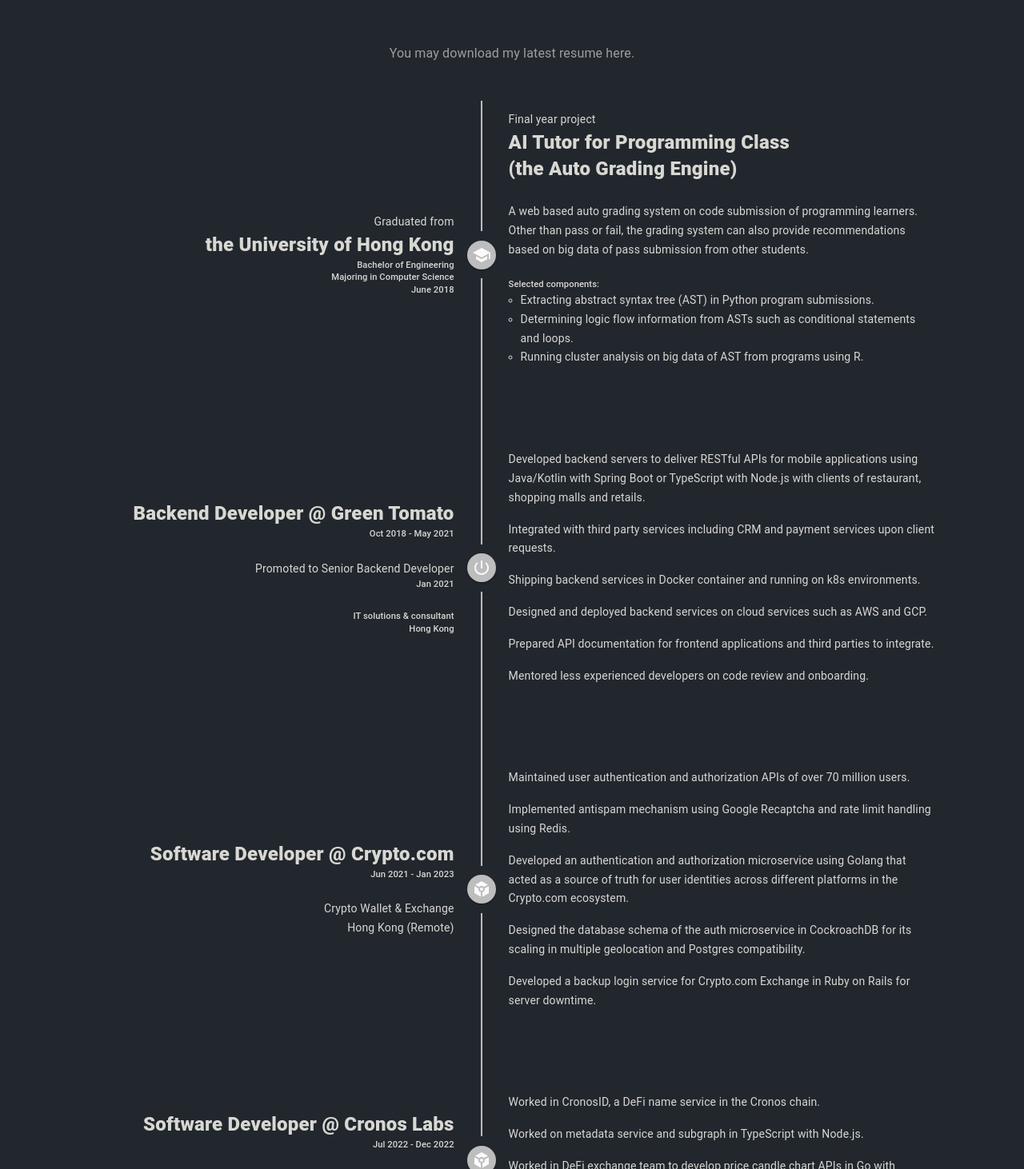
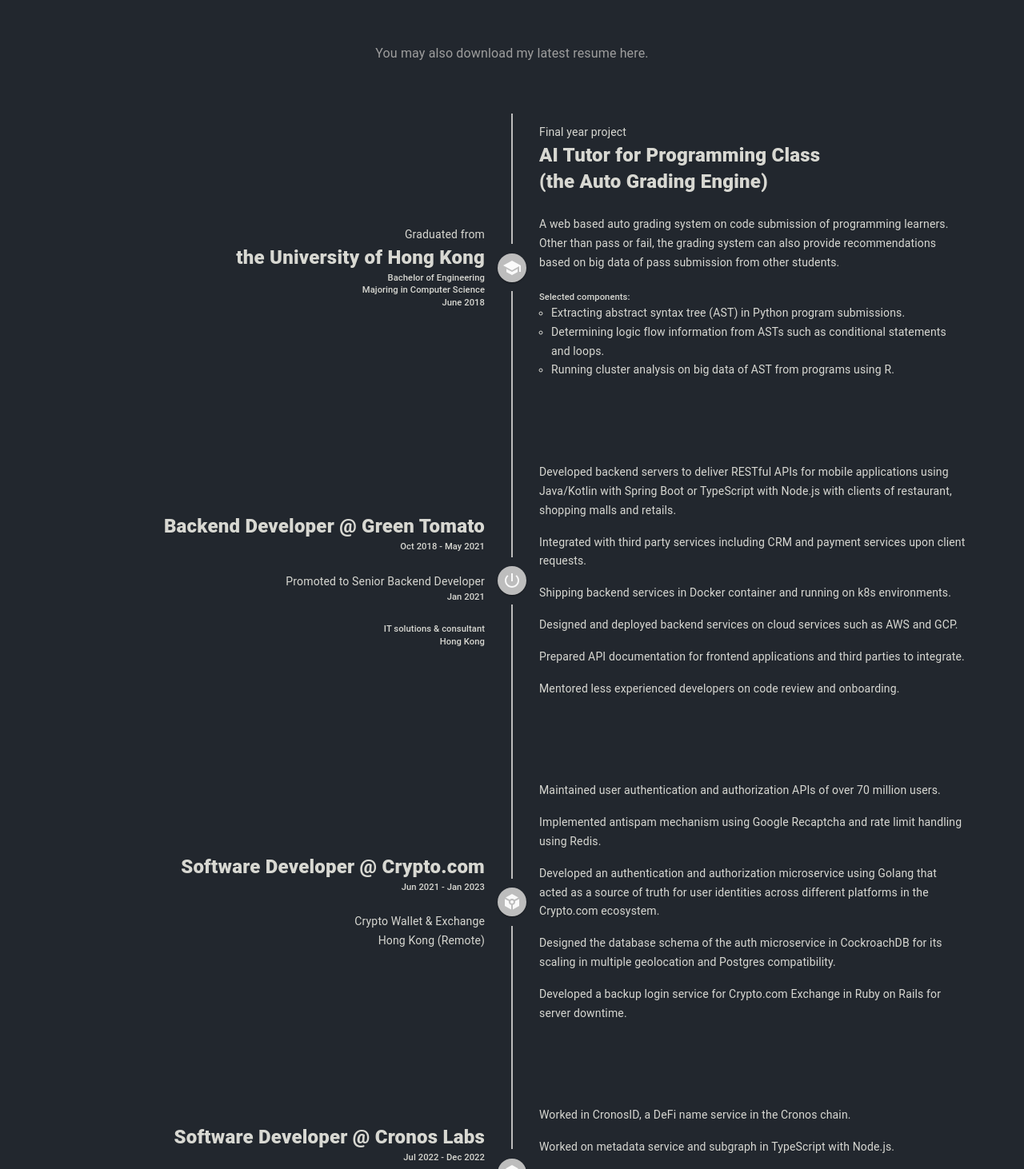
Before and after one commit to lad338/lad338.github.io, a React (Create React App) app: page / in a window 1280 px wide. Shown: the part 1348-2810 px from the top of the page at 80% size. Built offline with nearby package versions, Linux system fonts and the light colour scheme.

Commit message:
add resume cards for smaller screens

```diff
--- a/src/App.tsx
+++ b/src/App.tsx
@@ -79,7 +79,7 @@
     <ThemeProvider theme={theme}>
       <Box className="App">
         <CssBaseline />
-        {<AppBarContainer content={<Core />} />}
+        {<AppBarContainer children={<Core />} />}
       </Box>
     </ThemeProvider>
   )
--- a/src/features/appBar/AppBarContainer.tsx
+++ b/src/features/appBar/AppBarContainer.tsx
@@ -7,12 +7,12 @@
     <Box className="app-bar-container">
       <>
         <AppBarCustomised />
-        {props.content}
+        {props.children}
       </>
     </Box>
   )
 }
 
 type Props = {
-  content: React.ReactNode
+  children: React.ReactNode
 }
--- a/src/features/resume/CDCOppositeContent.tsx
+++ b/src/features/resume/CDCOppositeContent.tsx
@@ -4,11 +4,11 @@
 export const CDCOppositeContent: React.FC = () => {
   return (
     <>
-      <Typography variant="subtitle1">
+      <Typography variant="subtitle1" marginTop={3}>
         Software Developer @ Crypto.com
       </Typography>
       <Typography variant="subtitle2">Jun 2021 - Jan 2023</Typography>
-      <Typography variant="body2" marginTop={3}>
+      <Typography variant="body2" marginTop={3} marginBottom={3}>
         Crypto Wallet & Exchange
         <br />
         Hong Kong (Remote)
--- a/src/features/resume/CronosOppositeContent.tsx
+++ b/src/features/resume/CronosOppositeContent.tsx
@@ -4,11 +4,11 @@
 export const CronosOppositeContent: React.FC = () => {
   return (
     <>
-      <Typography variant="subtitle1">
+      <Typography variant="subtitle1" marginTop={3}>
         Software Developer @ Cronos Labs
       </Typography>
       <Typography variant="subtitle2">Jul 2022 - Dec 2022</Typography>
-      <Typography variant="body2" marginTop={3}>
+      <Typography variant="body2" marginTop={3} marginBottom={3}>
         DeFi applications on Cronos chain
         <br />
         Hong Kong (Remote)
--- a/src/features/resume/GTOppositeContent.tsx
+++ b/src/features/resume/GTOppositeContent.tsx
@@ -4,7 +4,7 @@
 export const GTOppositeContent: React.FC = () => {
   return (
     <>
-      <Typography variant="subtitle1">
+      <Typography variant="subtitle1" marginTop={3}>
         Backend Developer @ Green Tomato
       </Typography>
       <Typography variant="subtitle2">Oct 2018 - May 2021</Typography>
@@ -12,7 +12,7 @@
         Promoted to Senior Backend Developer
       </Typography>
       <Typography variant="subtitle2">Jan 2021</Typography>
-      <Typography variant="subtitle2" marginTop={3}>
+      <Typography variant="subtitle2" marginTop={3} marginBottom={3}>
         IT solutions & consultant
         <br />
         Hong Kong
--- /dev/null
+++ b/src/features/resume/ResumeCard.tsx
@@ -0,0 +1,19 @@
+import { Card } from '@mui/material'
+import React, { ReactElement } from 'react'
+import Box from '@mui/material/Box'
+
+export const ResumeCard: React.FC<Props> = (props) => {
+  return (
+    <Box sx={{ minWidth: '75dvw', textAlign: 'left', my: 2 }}>
+      <Card variant="elevation">
+        <Box marginX={2} marginY={1}>
+          {props.children}
+        </Box>
+      </Card>
+    </Box>
+  )
+}
+
+type Props = {
+  children: ReactElement
+}
--- /dev/null
+++ b/src/features/resume/ResumeCardList.tsx
@@ -0,0 +1,54 @@
+import React from 'react'
+import Box from '@mui/material/Box'
+import { ResumeCard } from './ResumeCard'
+import { CDCOppositeContent } from './CDCOppositeContent'
+import { CDCContent } from './CDCContent'
+import { CronosOppositeContent } from './CronosOppositeContent'
+import { CronosContent } from './CronosContent'
+import { GTOppositeContent } from './GTOppositeContent'
+import { GTContent } from './GTContent'
+import { UniversityOppositeContent } from './UniversityOppositeContent'
+import { UniversityContent } from './UniversityContent'
+
+export const ResumeCardList: React.FC = () => {
+  return (
+    <Box
+      sx={{ width: '96vw', margin: 'auto' }}
+      display={{ xs: 'flex', md: 'none' }}
+      flexDirection="column"
+    >
+      <ResumeCard
+        children={
+          <>
+            <CDCOppositeContent />
+            <CDCContent />
+          </>
+        }
+      />
+      <ResumeCard
+        children={
+          <>
+            <CronosOppositeContent />
+            <CronosContent />
+          </>
+        }
+      />
+      <ResumeCard
+        children={
+          <>
+            <GTOppositeContent />
+            <GTContent />
+          </>
+        }
+      />
+      <ResumeCard
+        children={
+          <>
+            <UniversityOppositeContent />
+            <UniversityContent />
+          </>
+        }
+      />
+    </Box>
+  )
+}
--- a/src/features/resume/ResumeText.tsx
+++ b/src/features/resume/ResumeText.tsx
@@ -16,7 +16,7 @@
         Resume
       </Typography>
       <Typography color="grey.500">
-        You may download my latest resume here.
+        You may also download my latest resume here.
       </Typography>
     </Box>
   )
--- a/src/features/resume/ResumeTimeline.tsx
+++ b/src/features/resume/ResumeTimeline.tsx
@@ -12,10 +12,15 @@
 import { CDCContent } from './CDCContent'
 import { CronosOppositeContent } from './CronosOppositeContent'
 import { CronosContent } from './CronosContent'
+import Box from '@mui/material/Box'
 
 export const ResumeTimeline: React.FC = () => {
   return (
-    <Timeline sx={{ width: '94vw' }}>
+    <Box
+      sx={{ width: '94vw', margin: 'auto' }}
+      display={{ xs: 'none', md: 'flex' }}
+    >
+      <Timeline>
         <ResumeTimelineItem
           oppositeContent={<UniversityOppositeContent />}
           content={<UniversityContent />}
@@ -38,5 +43,6 @@
         />
         {/*<ResumeTimelineItem oppositeContent={} icon={} content={}/>*/}
       </Timeline>
+    </Box>
   )
 }
--- a/src/features/resume/UniversityOppositeContent.tsx
+++ b/src/features/resume/UniversityOppositeContent.tsx
@@ -4,9 +4,11 @@
 export const UniversityOppositeContent: React.FC = () => {
   return (
     <>
-      <Typography variant="body2">Graduated from</Typography>
+      <Typography variant="body2" marginTop={3}>
+        Graduated from
+      </Typography>
       <Typography variant="subtitle1">the University of Hong Kong</Typography>
-      <Typography variant="subtitle2">
+      <Typography variant="subtitle2" marginBottom={3}>
         Bachelor of Engineering
         <br />
         Majoring in Computer Science
--- a/src/views/Resume.tsx
+++ b/src/views/Resume.tsx
@@ -2,6 +2,7 @@
 import Box from '@mui/material/Box'
 import { ResumeTimeline } from '../features/resume/ResumeTimeline'
 import { ResumeText } from '../features/resume/ResumeText'
+import { ResumeCardList } from '../features/resume/ResumeCardList'
 
 export const Resume: React.FC = () => {
   return (
@@ -13,6 +14,7 @@
     >
       <ResumeText />
       <ResumeTimeline />
+      <ResumeCardList />
     </Box>
   )
 }
```
Lines whose indentation alone changed are shown as unchanged.
